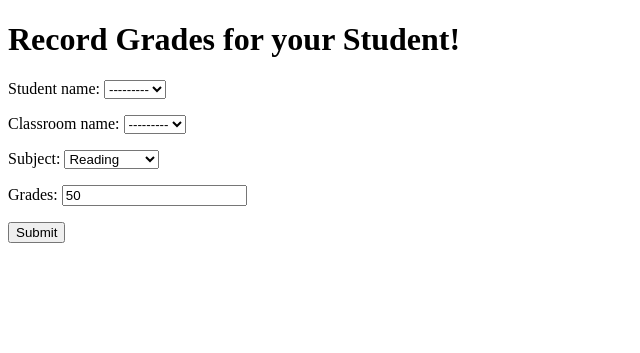
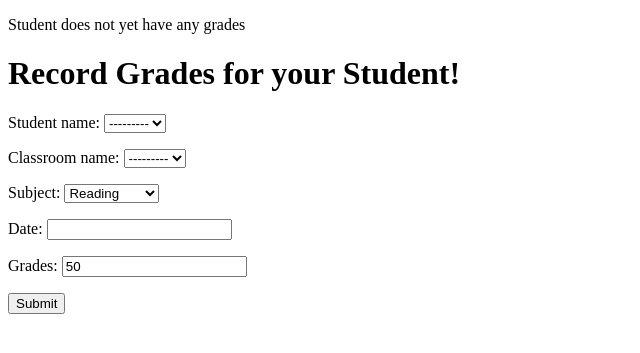
Before and after one commit to inherentspice/Student-Progress-Visualizer, a Django app: page /visualizer/1/1/grades/ in a window 1280 px wide. Shown: the top 353 px of the page, without its empty margins (0-640 px from the left). Run offline with Django 4.2, Linux system fonts and the light colour scheme; data that the repository does not hold is empty.

Commit message:
displayed grades on grade page and added date field to model

```diff
--- a/visualizer/models.py
+++ b/visualizer/models.py
@@ -34,4 +34,6 @@ class Grades(models.Model):
         default=Subjects.reading,
         )
 
+    date = models.DateField()
+
     grades = models.PositiveIntegerField(default=50, validators=[MinValueValidator(0), MaxValueValidator(100)])
--- a/visualizer/templates/visualizer/student_performance.html
+++ b/visualizer/templates/visualizer/student_performance.html
@@ -2,6 +2,16 @@
 
 <html>
   <body>
+    {% if grades %}
+      <h1> Student Grades</h1>
+    <ul>
+      {% for grade in grades %}
+        <li>{{ grade.subject }} {{ grade.grades }} - [{{ grade.date }}]</li>
+      {% endfor %}
+    </ul>
+    {% else %}
+      <p>Student does not yet have any grades</p>
+    {% endif %}
     <h1>Record Grades for your Student!</h1>
     <form action="" method="post">
       {% csrf_token %}
--- a/visualizer/views.py
+++ b/visualizer/views.py
@@ -1,6 +1,6 @@
 from django.shortcuts import render, redirect, get_list_or_404
 from django.http import HttpResponse
-from .models import Classroom, Student
+from .models import Classroom, Student, Grades
 from .forms import ClassroomInformationForm, StudentInformationForm, GradesInformationForm
 from django.urls import reverse
 
@@ -77,6 +77,7 @@ def classroom_overview(request, classroom_id):
                   {'student_class': student_class, 'form': form})
 
 def grades(request, classroom_id, student_id):
+    grades = Grades.objects.filter(student_name=student_id)
     if request.method == 'POST':
 
         form = GradesInformationForm(request.POST)
@@ -88,4 +89,4 @@ def grades(request, classroom_id, student_id):
         form = GradesInformationForm()
 
     return render(request, 'visualizer/student_performance.html',
-                  {'form': form})
+                  {'grades': grades, 'form': form})
```
